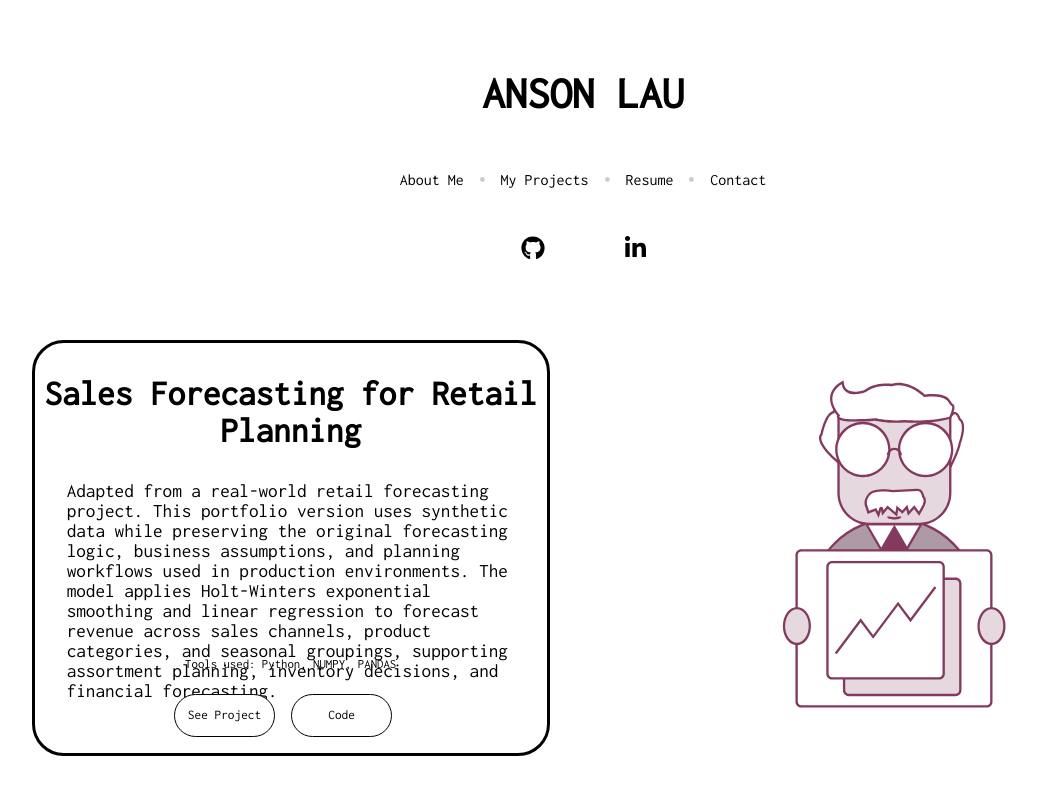
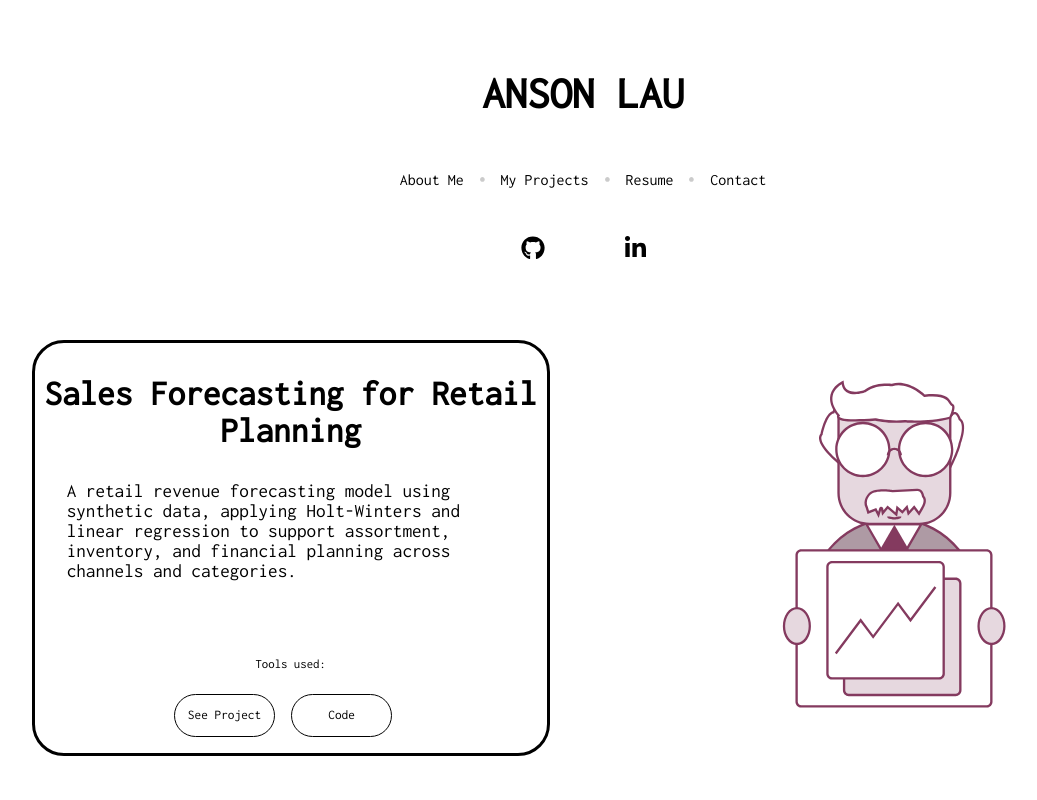
Before and after one commit to alau9/my-portfolio, a React (Create React App) app: page /projects in a window 1280 px wide. Shown: the top 800 px of the page, without its empty margins (57-1094 px from the left). Built offline with nearby package versions, Linux system fonts and the light colour scheme.

Commit message:
made description shorter

```diff
--- a/src/pages/projects/projects.component.jsx
+++ b/src/pages/projects/projects.component.jsx
@@ -20,9 +20,7 @@ const ProjectPage = () => {
           className="card"
           text="Sales Forecasting for Retail Planning"
           code="https://github.com/alau9/revenue-forecasting-time-series"
-          description="Adapted from a real-world retail forecasting project. This portfolio version uses synthetic data while preserving the original forecasting logic, business assumptions, and planning workflows used in production environments.
-          The model applies Holt-Winters exponential smoothing and linear regression to forecast revenue across sales channels, product categories, and seasonal groupings, supporting assortment planning, inventory decisions, and financial forecasting."
-          tools="Python, NUMPY, PANDAS"
+          description="A retail revenue forecasting model using synthetic data, applying Holt-Winters and linear regression to support assortment, inventory, and financial planning across channels and categories."
           fineprint=""
           website=""
           direction="right"
```
